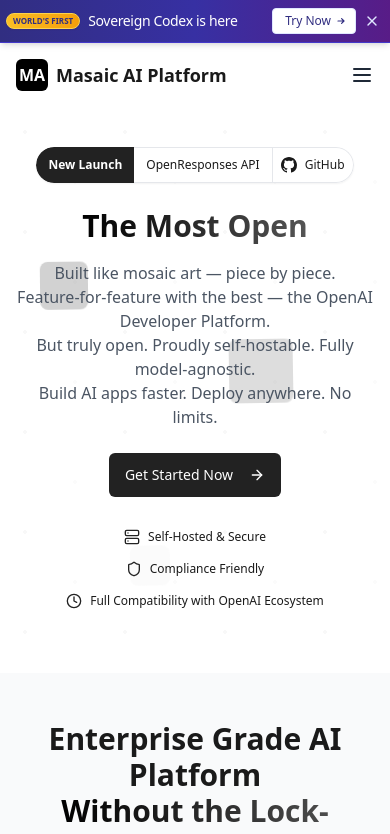
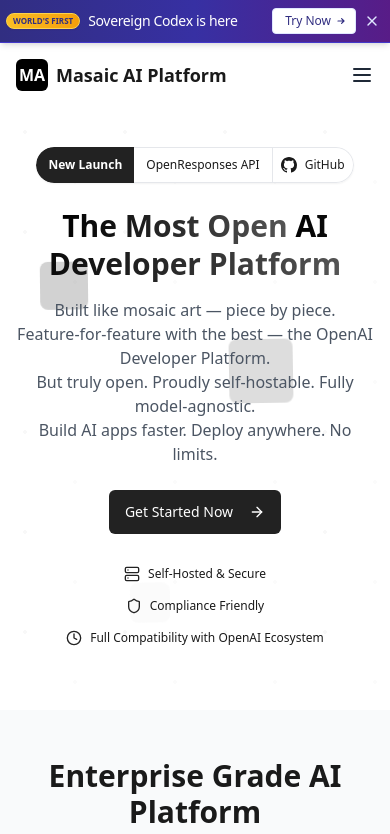
Before and after one commit to masaic-ai-platform/masaic-ai-website, a React (Vite) app: page / in a window 390 px wide. Shown: the top 834 px of the page. Built offline with nearby package versions, Linux system fonts and the light colour scheme.

Commit message:
Fix: hero banner text for mobile screen

```diff
--- a/src/components/Hero.tsx
+++ b/src/components/Hero.tsx
@@ -39,9 +39,9 @@
       <div className="container mx-auto px-4 sm:px-6">
         <div className="max-w-4xl mx-auto text-center">
           <h1 className="text-3xl sm:text-4xl md:text-5xl lg:text-6xl font-bold mb-4 sm:mb-6 leading-tight">
-            <span className="gradient-text">The Most Open </span>
+            <span className="gradient-text">The Most Open</span>
             <br className="hidden sm:block" />
-            <span className="gradient-text sm:hidden"></span>
+            <span className="gradient-text inline sm:hidden"> AI Developer Platform</span>
             <span className="hidden sm:inline"> AI Developer Platform</span>
           </h1>
 
```
